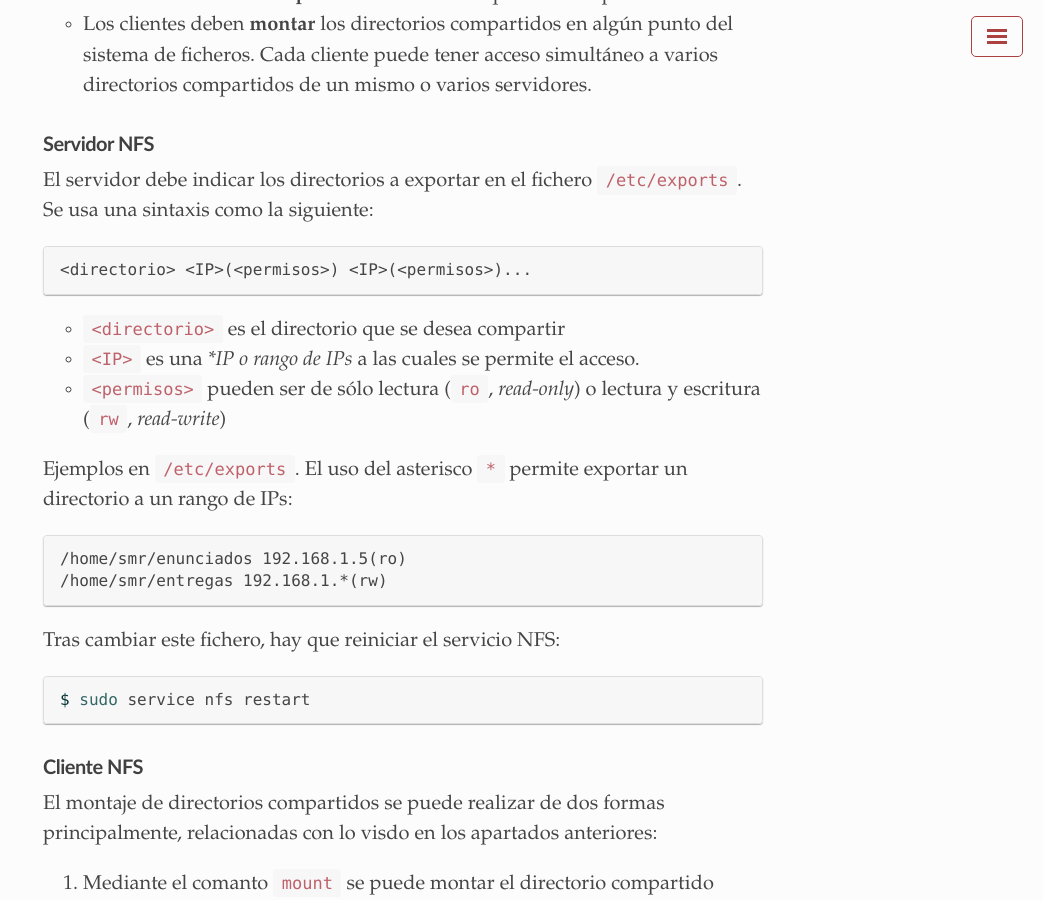
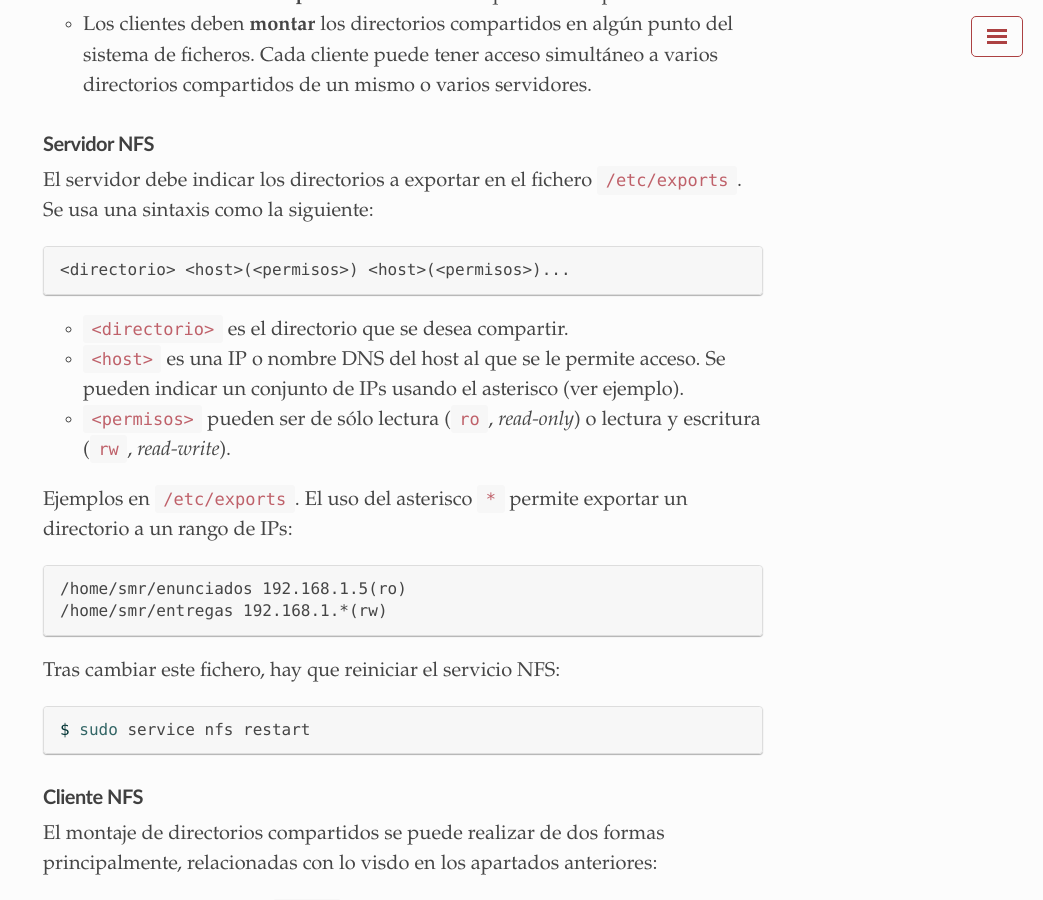
Before and after one commit to santi-gf/santi-gf.github.io, a Jekyll site: the page built from gestion-recursos-linux.md, in a window 1280 px wide and 900 px high, scrolled down 3770 px. Shown: the whole window, without its empty margins (237-1280 px from the left). Built offline with Jekyll 4.4.1, drawn with Linux system fonts in a browser that asks for light colours; a style sheet for code colours, icons or effects is not loaded.

Commit message:
Update gestion-recursos-linux.md

````diff
--- a/gestion-recursos-linux.md
+++ b/gestion-recursos-linux.md
@@ -102,11 +102,11 @@ La relación entre los equipos NFS funciona del siguiente modo:
 
 El servidor debe indicar los directorios a exportar en el fichero `/etc/exports`. Se usa una sintaxis como la siguiente:
 ```
-<directorio> <IP>(<permisos>) <IP>(<permisos>)...
+<directorio> <host>(<permisos>) <host>(<permisos>)...
 ```
-- `<directorio>` es el directorio que se desea compartir
-- `<IP>` es una **IP o rango de IPs* a las cuales se permite el acceso.
-- `<permisos>` pueden ser de sólo lectura (`ro`, *read-only*) o lectura y escritura (`rw`, *read-write*)
+- `<directorio>` es el directorio que se desea compartir.
+- `<host>` es una IP o nombre DNS del host al que se le permite acceso. Se pueden indicar un conjunto de IPs usando el asterisco (ver ejemplo).
+- `<permisos>` pueden ser de sólo lectura (`ro`, *read-only*) o lectura y escritura (`rw`, *read-write*).
 
 Ejemplos en `/etc/exports`. El uso del asterisco `*` permite exportar un directorio a un rango de IPs:
 ```
````
